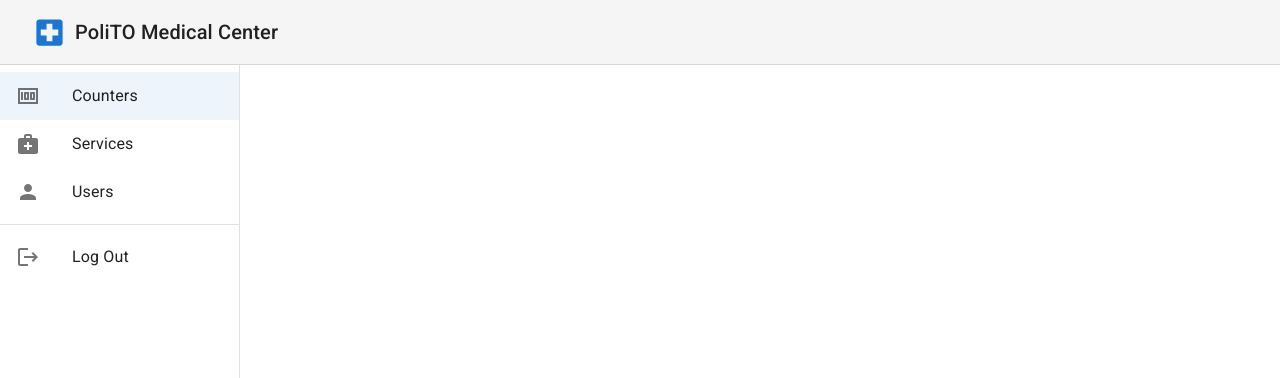
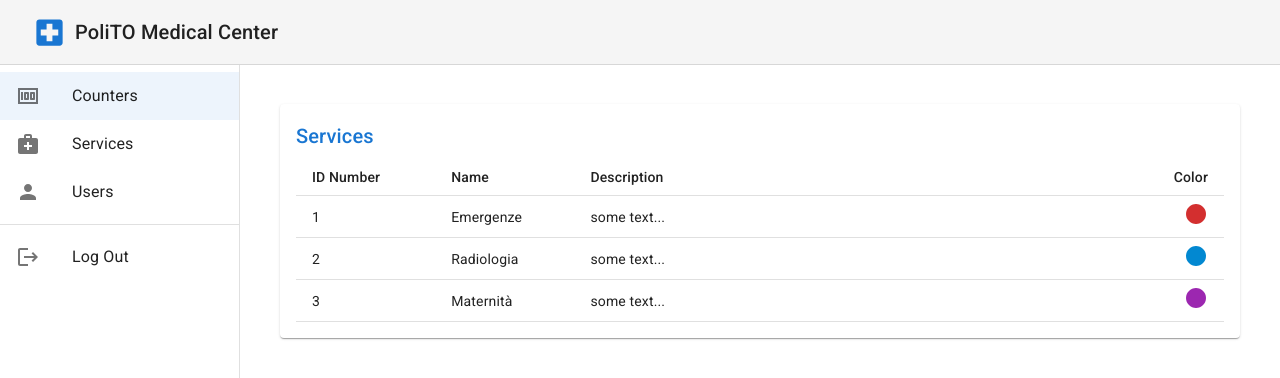
Before and after one commit to lennygir/polito-se2-23-02, a React (Vite) app in the folder client/: page /admin/services in a window 1280 px wide. Shown: the top 378 px of the page. Built offline with nearby package versions, Linux system fonts and the light colour scheme.

Commit message:
feat: added services and users tables to admin

```diff
--- a/client/src/App.jsx
+++ b/client/src/App.jsx
@@ -9,6 +9,8 @@ import OfficerPage from "./routes/OfficerPage";
 import RootPage from "./routes/RootPage";
 import CountersTable from "./components/CountersTable";
 import EditCounterForm from "./components/EditCounterForm";
+import ServicesTable from "./components/ServicesTable";
+import UsersTable from "./components/UsersTable";
 
 function App() {
   return (
@@ -31,8 +33,8 @@ function Main() {
         <Route path="admin" element={<AdminPage setUser={setUser} />}>
           <Route index path="counters" element={<CountersTable />} />
           <Route path="edit-counters/:counterId" element={<EditCounterForm services={services}/>}/>
-          <Route path="services" />
-          <Route path="users" />
+          <Route path="services" element={<ServicesTable />}/>
+          <Route path="users" element={<UsersTable />}/>
         </Route>
         <Route path="officer/:officerId" element={<OfficerPage />} />
         <Route path="client" element={<ClientPage />} />
--- a/client/src/components/EditCounterForm.jsx
+++ b/client/src/components/EditCounterForm.jsx
@@ -19,6 +19,11 @@ export default function EditCounterForm(props) {
   const navigate = useNavigate();
   const [counter, setCounter] = useState(undefined);
 
+  const handleSubmit = (event) => {
+    event.preventDefault();
+    // TODO: Update counter with selected services
+  };
+
   return (
     <Grid container spacing={3} sx={{ pt: 13, pl: 35, pr: 5 }}>
       <Grid item xs={15}>
@@ -33,7 +38,12 @@ export default function EditCounterForm(props) {
         <Paper sx={{ p: 2, display: "flex", flexDirection: "column" }}>
           <Title text={"Select services for Counter 1"} />
           <Box sx={{ display: "flex" }}>
-            <FormControl sx={{ m: 3 }} component="fieldset" variant="standard">
+            <form onSubmit={handleSubmit}>
+              <FormControl
+                sx={{ m: 3 }}
+                component="fieldset"
+                variant="standard"
+              >
                 <FormLabel component="legend">
                   You can select one or more services
                 </FormLabel>
@@ -54,10 +64,11 @@ export default function EditCounterForm(props) {
                 <FormHelperText>
                   *At least one service must be selected
                 </FormHelperText>
-              <Button variant="contained" sx={{ marginTop: 3 }}>
+                <Button type="submit" variant="contained" sx={{ marginTop: 3 }}>
                   Save
                 </Button>
               </FormControl>
+            </form>
           </Box>
         </Paper>
       </Grid>
--- /dev/null
+++ b/client/src/components/ServicesTable.jsx
@@ -0,0 +1,51 @@
+import {
+  Grid,
+  Paper,
+  Table,
+  TableBody,
+  TableCell,
+  TableHead,
+  TableRow,
+} from "@mui/material";
+import CircleIcon from "@mui/icons-material/Circle";
+import Title from "./Title";
+
+const services = [
+  { id: 1, name: "Emergenze", description: "some text...", color: "error" },
+  { id: 2, name: "Radiologia", description: "some text...", color: "info" },
+  { id: 3, name: "Maternità", description: "some text...", color: "secondary" },
+];
+
+export default function ServicesTable(props) {
+  return (
+    <Grid container spacing={3} sx={{ pt: 13, pl: 35, pr: 5 }}>
+      <Grid item xs={15}>
+        <Paper sx={{ p: 2, display: "flex", flexDirection: "column" }}>
+          <Title text="Services" />
+          <Table size="small">
+            <TableHead>
+              <TableRow>
+                <TableCell width="15%">ID Number</TableCell>
+                <TableCell width="15%">Name</TableCell>
+                <TableCell>Description</TableCell>
+                <TableCell align="right">Color</TableCell>
+              </TableRow>
+            </TableHead>
+            <TableBody>
+              {services.map((service) => (
+                <TableRow key={service.id}>
+                  <TableCell>{service.id}</TableCell>
+                  <TableCell>{service.name}</TableCell>
+                  <TableCell>{service.description}</TableCell>
+                  <TableCell align="right">
+                    <CircleIcon color={service.color} />
+                  </TableCell>
+                </TableRow>
+              ))}
+            </TableBody>
+          </Table>
+        </Paper>
+      </Grid>
+    </Grid>
+  );
+}
--- /dev/null
+++ b/client/src/components/UsersTable.jsx
@@ -0,0 +1,47 @@
+import {
+  Grid,
+  Paper,
+  Table,
+  TableBody,
+  TableCell,
+  TableHead,
+  TableRow,
+} from "@mui/material";
+import Title from "./Title";
+
+const users = [
+  { id: 1, name: "Alice", address: "some text...", role: "Officer" },
+  { id: 2, name: "Bob", address: "some text...", role: "Officer" },
+  { id: 3, name: "Chuck", address: "some text...", role: "Officer" },
+  { id: 4, name: "Dillon", address: "some text...", role: "Admin" },
+];
+
+export default function UsersTable(props) {
+  return (
+    <Grid container spacing={3} sx={{ pt: 13, pl: 35, pr: 5 }}>
+      <Grid item xs={15}>
+        <Paper sx={{ p: 2, display: "flex", flexDirection: "column" }}>
+          <Title text="Users" />
+          <Table size="small">
+            <TableHead>
+              <TableRow>
+                <TableCell width="15%">Name</TableCell>
+                <TableCell>Address</TableCell>
+                <TableCell align="right">Role</TableCell>
+              </TableRow>
+            </TableHead>
+            <TableBody>
+              {users.map((user) => (
+                <TableRow key={user.id}>
+                  <TableCell>{user.name}</TableCell>
+                  <TableCell>{user.address}</TableCell>
+                  <TableCell align="right">{user.role}</TableCell>
+                </TableRow>
+              ))}
+            </TableBody>
+          </Table>
+        </Paper>
+      </Grid>
+    </Grid>
+  );
+}
```
Lines whose indentation alone changed are shown as unchanged.
